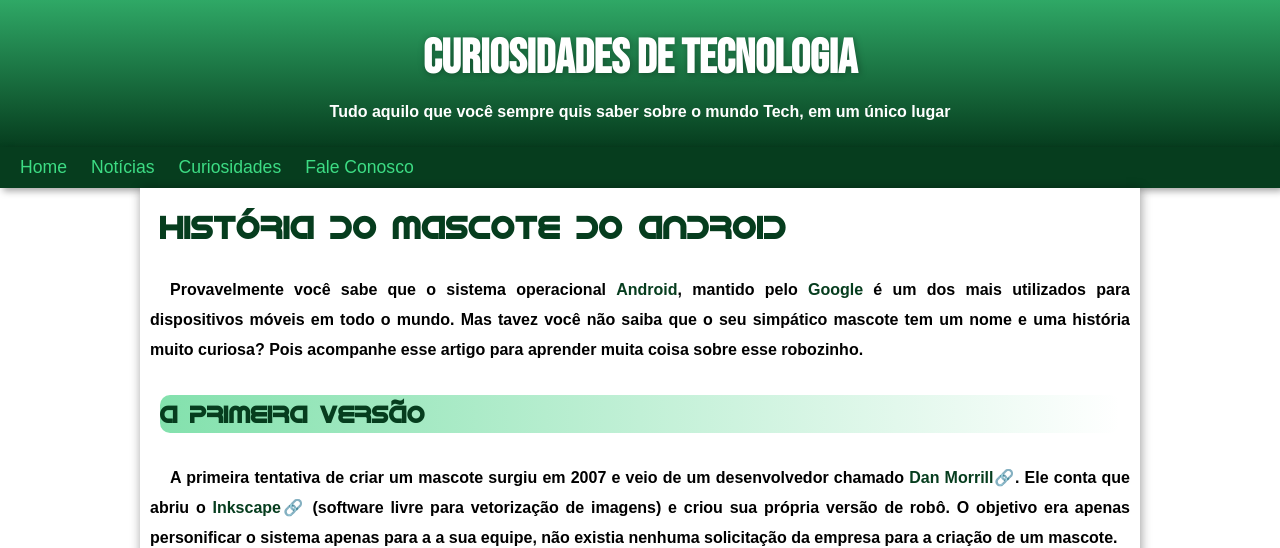
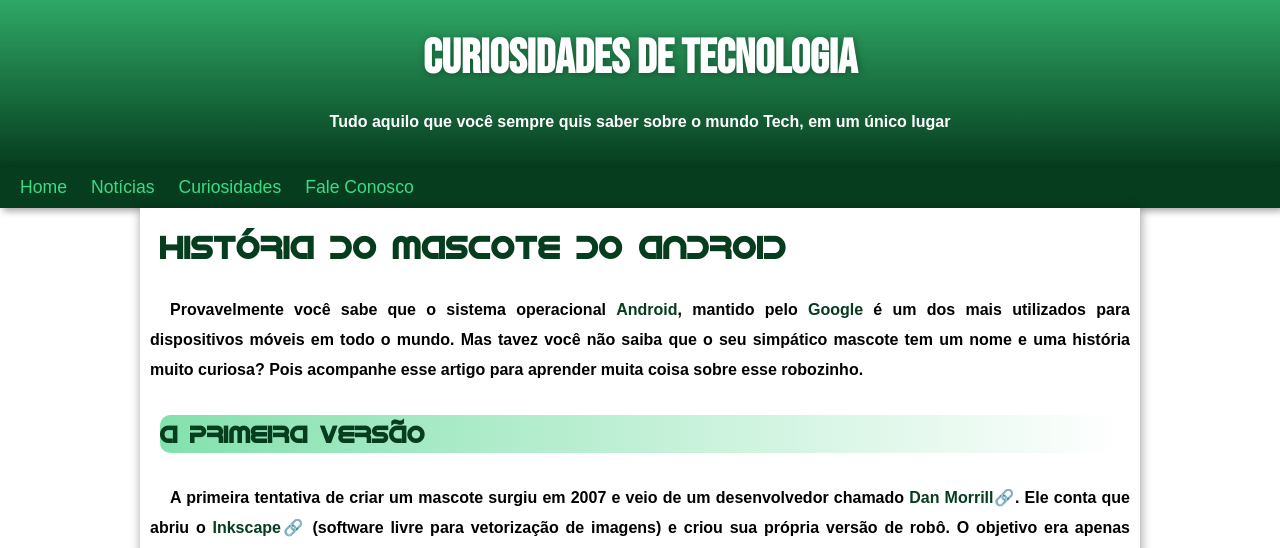
Before and after one commit to Vinicius-Suares/projeto-android, a plain HTML site: page index.html in a window 1280 px wide. Shown: the top 548 px of the page. Drawn offline with Linux system fonts and the light colour scheme; a web font is replaced by a local one.

Commit message:
Update style.css

```diff
--- a/estilo/style.css
+++ b/estilo/style.css
@@ -44,13 +44,14 @@ header p{
     text-align: center;
     font-family: var(--fonte-padrão);
     padding: 10px;
-    line-height:10px;
+    line-height:30px;
     font-weight: bold;
 }
 nav{
     background-color: var(--cor5);
     padding: 10px;
     box-shadow: 3px 3px 7px rgba(0, 0, 0, 0.356);
+    min-width: 500px;
 }
 nav a{
     color: var(--cor2);
```
